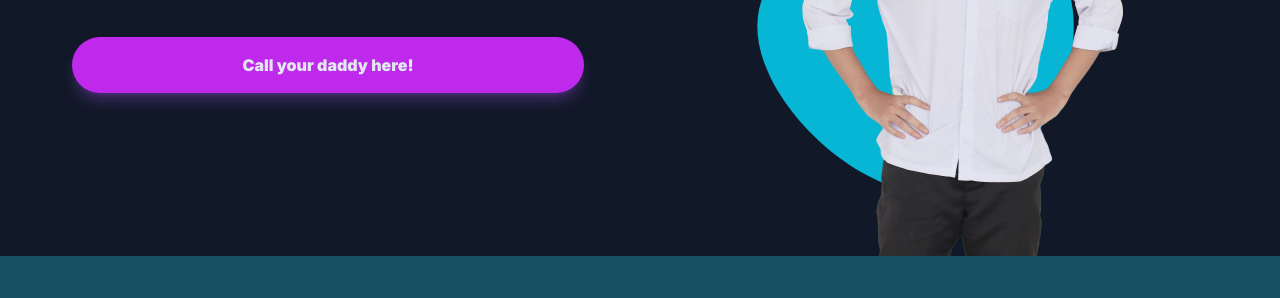
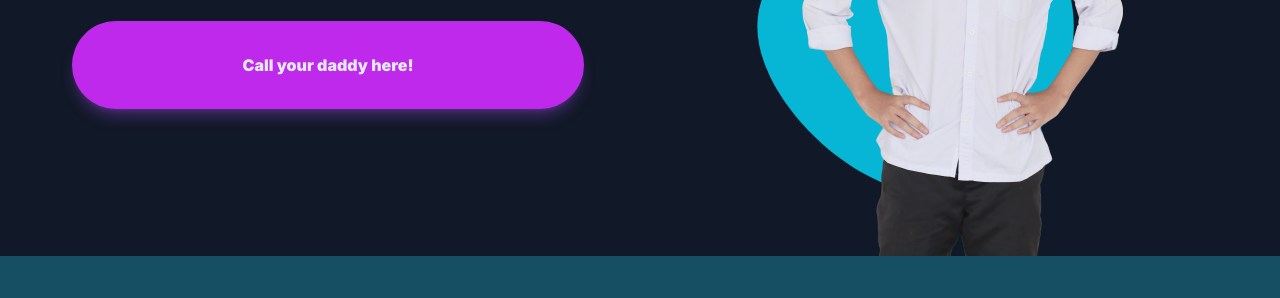
Before and after one commit to erxic/Portfolio, a website: page index.html in a window 1280 px wide. Shown: the part 664-962 px from the top of the page. Drawn offline with Linux system fonts and the light colour scheme.

Commit message:
fix button

```diff
--- a/index.html
+++ b/index.html
@@ -69,9 +69,8 @@
             <a
               href="contact.html"
               class="button text-base font-bold text-slate-200 bg-purple3 py-3 px-8 rounded-full shadow-lg shadow-purple-500/30 hover:bg-cyan1 hover:shadow-cyan1/30 hover:shadow-lg hover:bg-opacity-60 transition duration-300 ease-in-out"
+              >Call your daddy here!</a
             >
-              Call your daddy here!
-            </a>
           </div>
           <div class="w-full self-end px-4 lg:w-1/2">
             <div class="relative-svg-container mt-10 lg:mt-9 lg:mr-0">
--- a/src/css/input.css
+++ b/src/css/input.css
@@ -43,8 +43,7 @@ a.button {
   display: block;
   text-align: center;
   text-decoration: none;
-  white-space: nowrap;
-  padding: 1rem;
+  padding: 2rem;
 }
 
 /* Responsive button styling */
```
Also changed, not shown: css/style.css.
